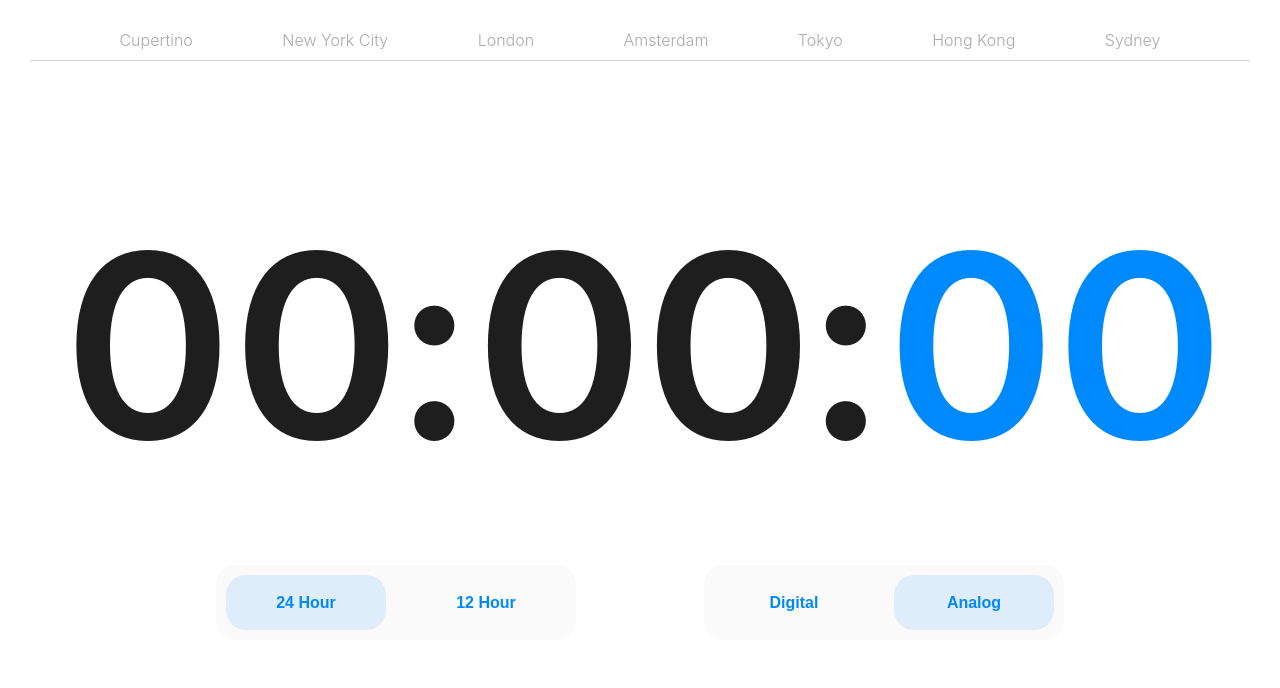
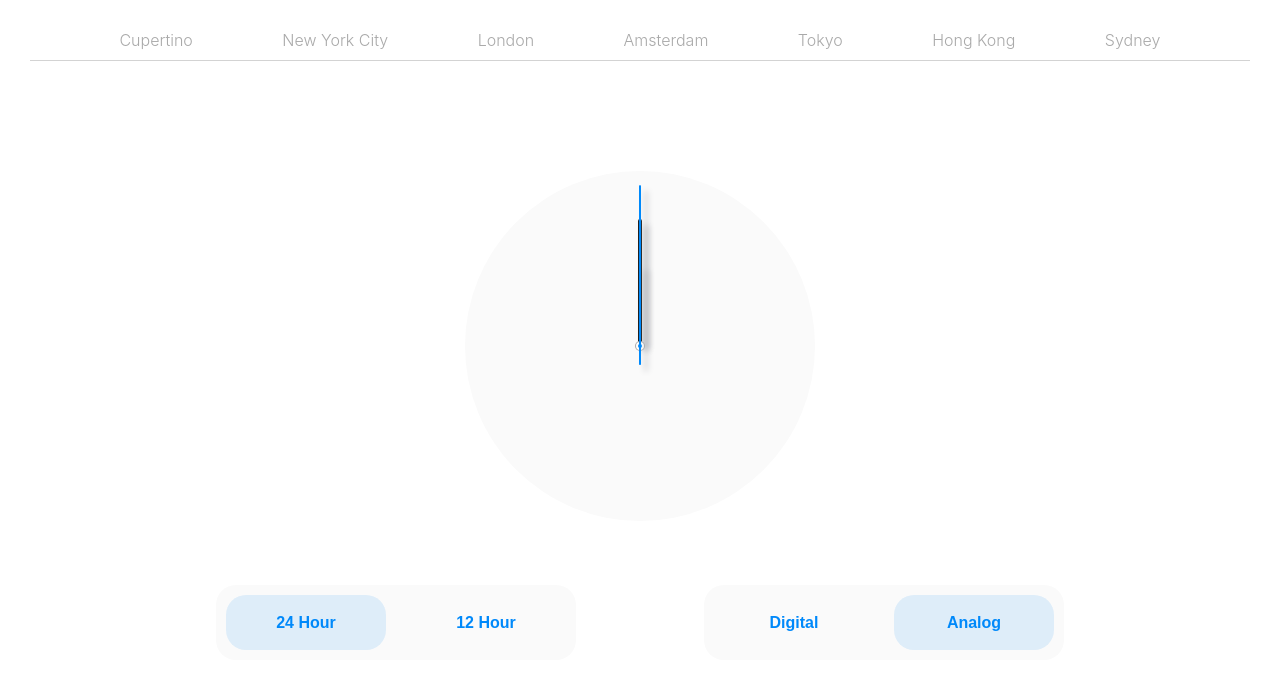
Before and after one commit to stephenmatheis/cities-react, a React (Create React App) app: page / in a window 1280 px wide. Both pictures are taken after a click on the button "Analog". Shown: the top 688 px of the page. Built offline with nearby package versions, Linux system fonts and the light colour scheme; data requests are answered from the project's data file.

Commit message:
Add analog clock type

```diff
--- a/src/App.js
+++ b/src/App.js
@@ -43,10 +43,8 @@ function App() {
         const [ hh, mm, ss ] = time.split(':');
         const timeZoneName = timeZone.join(' ');
 
-        console.log(hourType);
-
         if (hourType === 24) {
-            setHours(hh == '24' ? '00' : hh);
+            setHours(hh === '24' ? '00' : hh);
         } else {
             setHours(parseInt(hh));
             setHourPeriod(
@@ -76,6 +74,7 @@ function App() {
                     timezone={timezone}
                     hourType={hourType}
                     hourPeriod={hourPeriod}
+                    clockType={clockType}
                 />
                 <ToolBar
                     setHourType={setHourType}
--- a/src/components/Time/Time.css
+++ b/src/components/Time/Time.css
@@ -1,4 +1,9 @@
 /* Time */
+#time-container {
+    transform: translateX(0px);
+    transition: transform 450ms ease-in-out;
+}
+
 #time {
     display: flex;
     align-items: baseline;
@@ -38,6 +43,75 @@
 
 #hour-period {
     font-size: 5vw;
+}
+
+/* Analog */
+.clock {
+    background: var(--secondary);
+    border-radius: 100%;
+    height: 350px;
+    position: relative;
+    width: 350px;
+}
+
+.minute,
+.hour {
+    background: var(--selected);
+    border: 2px solid var(--selected);
+    border-top-left-radius: 10px;
+    border-top-right-radius: 10px;
+    bottom: 0;
+    height: 80px;
+    left: 0;
+    margin: auto;
+    position: absolute;
+    right: 0;
+    top: -24%;
+    transform-origin: bottom center;
+    transition: transform 0.3s cubic-bezier(0.4, 2.08, 0.55, 0.44);
+    width: 4px;
+}
+
+.minute {
+    height: 125px;
+    top: -37%;
+}
+
+.second {
+    background: var(--primary);
+    border: 1px solid var(--primary);
+    border-top-left-radius: 10px;
+    border-top-right-radius: 10px;
+    bottom: 0px;
+    height: 180px;
+    left: 0px;
+    margin: auto;
+    position: absolute;
+    right: 0px;
+    top: -40.8%;
+    transform-origin: 50% 89%;
+    transition: transform 0.2s cubic-bezier(0.4, 2.08, 0.55, 0.44);
+    width: 2px;
+    z-index: 1;
+}
+
+.hide-transition {
+    transition: none;
+}
+
+.axis {
+    background: var(--primary);
+    border: 2px solid white;
+    border-radius: 100%;
+    bottom: 0;
+    box-shadow: 0 0 0 1px var(--default);
+    height: 8px;
+    left: 0;
+    margin: auto;
+    position: absolute;
+    right: 0;
+    top: 0;
+    width: 8px;
 }
 
 @media screen and (min-width: 700px) {
--- a/src/components/Time/Time.js
+++ b/src/components/Time/Time.js
@@ -1,10 +1,46 @@
 import classNames from 'classnames';
-import React from 'react';
+import React, { useEffect, useRef } from 'react';
 import './Time.css';
 
-function Time({ hours, minutes, seconds, timezone, hourType, hourPeriod }) {
+function Time({ hours, minutes, seconds, timezone, hourType, hourPeriod, clockType }) {
+    const hourHand = useRef(null);
+    const minuteHand = useRef(null);
+    const secondHand = useRef(null);
+
+    useEffect(() => {
+        const hour = hours * 30;
+        const minute = minutes * 6;
+        const second = seconds * 6;
+
+        if (!hourHand.current && !minuteHand.current && !secondHand.current) {
+            return;
+        }
+
+        console.log(hour, minute, second);
+
+        hourHand.current.style.transform = `rotate(${hour}deg)`;
+        minuteHand.current.style.transform = `rotate(${minute}deg)`;
+        second == 0
+            ? secondHand.current.classList.add("hide-transition")
+            : secondHand.current.classList.remove("hide-transition");
+        secondHand.current.style.transform = `rotate(${second}deg)`;
+
+        // dynamic shadow
+        let hourOffsetSign = hour > 135 && hour < 315 ? "-" : "";
+        let minuteOffsetSign = minute > 135 && minute < 315 ? "-" : "";
+        let secondOffsetSign = second > 135 && second < 315 ? "-" : "";
+
+        hourHand.current.style.boxShadow = `${hourOffsetSign}6px ${hourOffsetSign}6px 6px #b8b9be`;
+        minuteHand.current.style.boxShadow = `${minuteOffsetSign}6px ${minuteOffsetSign}6px 6px #b8b9be`;
+        secondHand.current.style.boxShadow = `${secondOffsetSign}6px ${secondOffsetSign}6px 6px #b8b9be`;
+
+
+    }, [ hours, minutes, seconds, clockType ]);
+
     return (
         <div id='time-container'>
+            {
+                clockType === 'Digital' &&
                 <div id="time">
                     <div
                         className={classNames('time-block', { narrow: hourType === 12 && hours < 10 })}
@@ -29,6 +65,18 @@ function Time({ hours, minutes, seconds, timezone, hourType, hourPeriod }) {
                         </div>
                     }
                 </div>
+            }
+            {
+                clockType === 'Analog' &&
+                <div className="clock-container">
+                    <div className="clock">
+                        <span className="hour" ref={hourHand}></span>
+                        <span className="minute" ref={minuteHand}></span>
+                        <span className="second" ref={secondHand}></span>
+                        <span className="axis"></span>
+                    </div>
+                </div>
+            }
             <div
                 id="time-zone"
                 className={classNames({ opaque: timezone === 'PLACEHOLDER'})}
--- a/src/components/ToolBar/ToolBar.css
+++ b/src/components/ToolBar/ToolBar.css
@@ -2,6 +2,7 @@
     display: flex;
     justify-content: center;
     align-items: center;
+    user-select: none;
 }
 
 #toolbar .button-container {
--- a/src/components/ToolBar/ToolBar.js
+++ b/src/components/ToolBar/ToolBar.js
@@ -13,6 +13,9 @@ function ToolBar({ setHourType, setClockType }) {
                     onClick={() => {
                         selectedHour.current.style.left = '10px';
                         setHourType(24);
+
+                        // FIXME: Under development
+                        // document.querySelector('#time-container').style.transform = `translateX(${window.innerWidth}px)`;
                     }}
                 >
                     24 Hour
@@ -22,6 +25,9 @@ function ToolBar({ setHourType, setClockType }) {
                     onClick={() => {
                         selectedHour.current.style.left = '190px';
                         setHourType(12);
+
+                        // FIXME: Under development
+                        // document.querySelector('#time-container').style.transform = `translateX(${window.innerWidth}px)`;
                     }}
                 >
                     12 Hour
```
Lines whose indentation alone changed are shown as unchanged.
